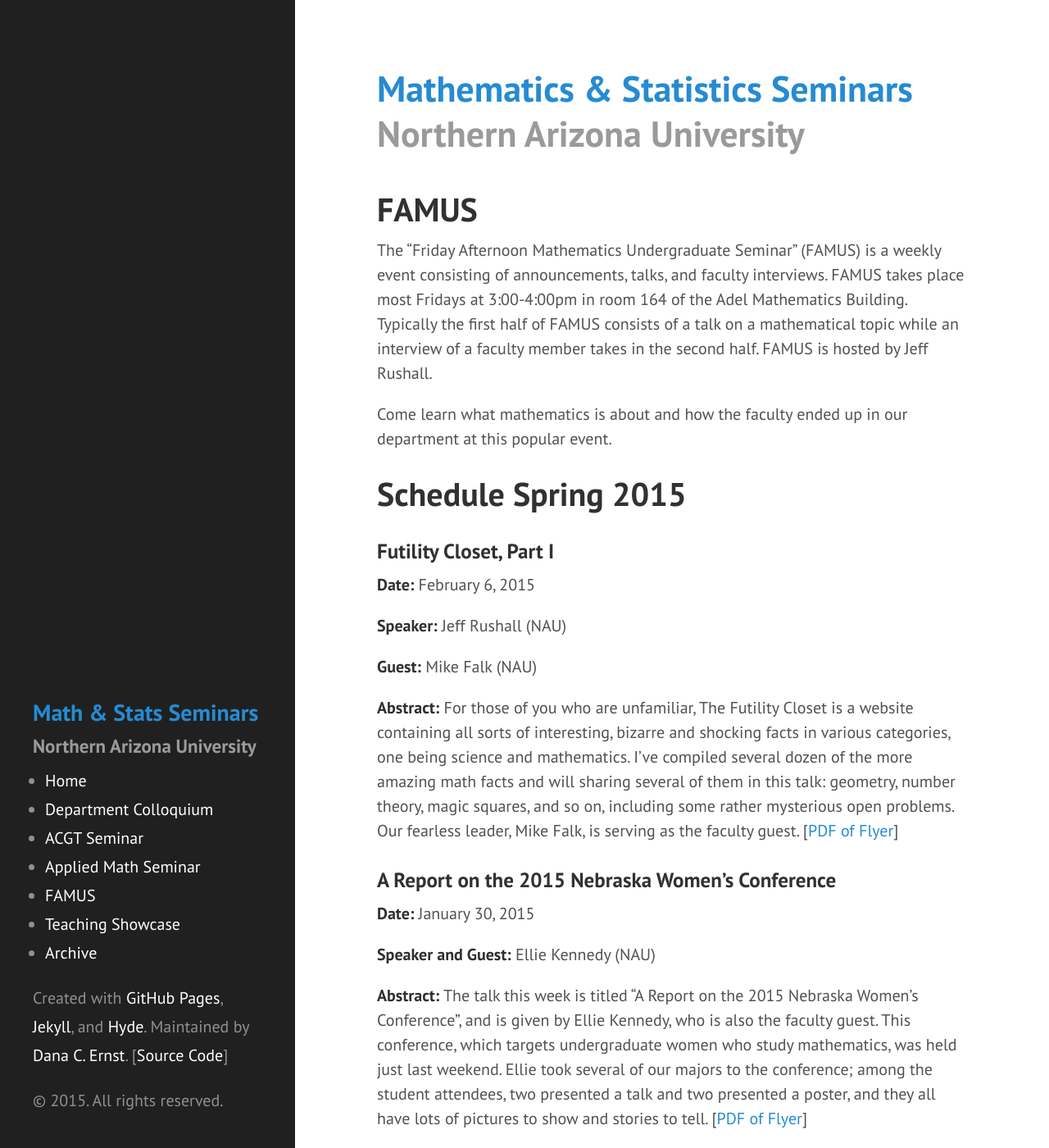
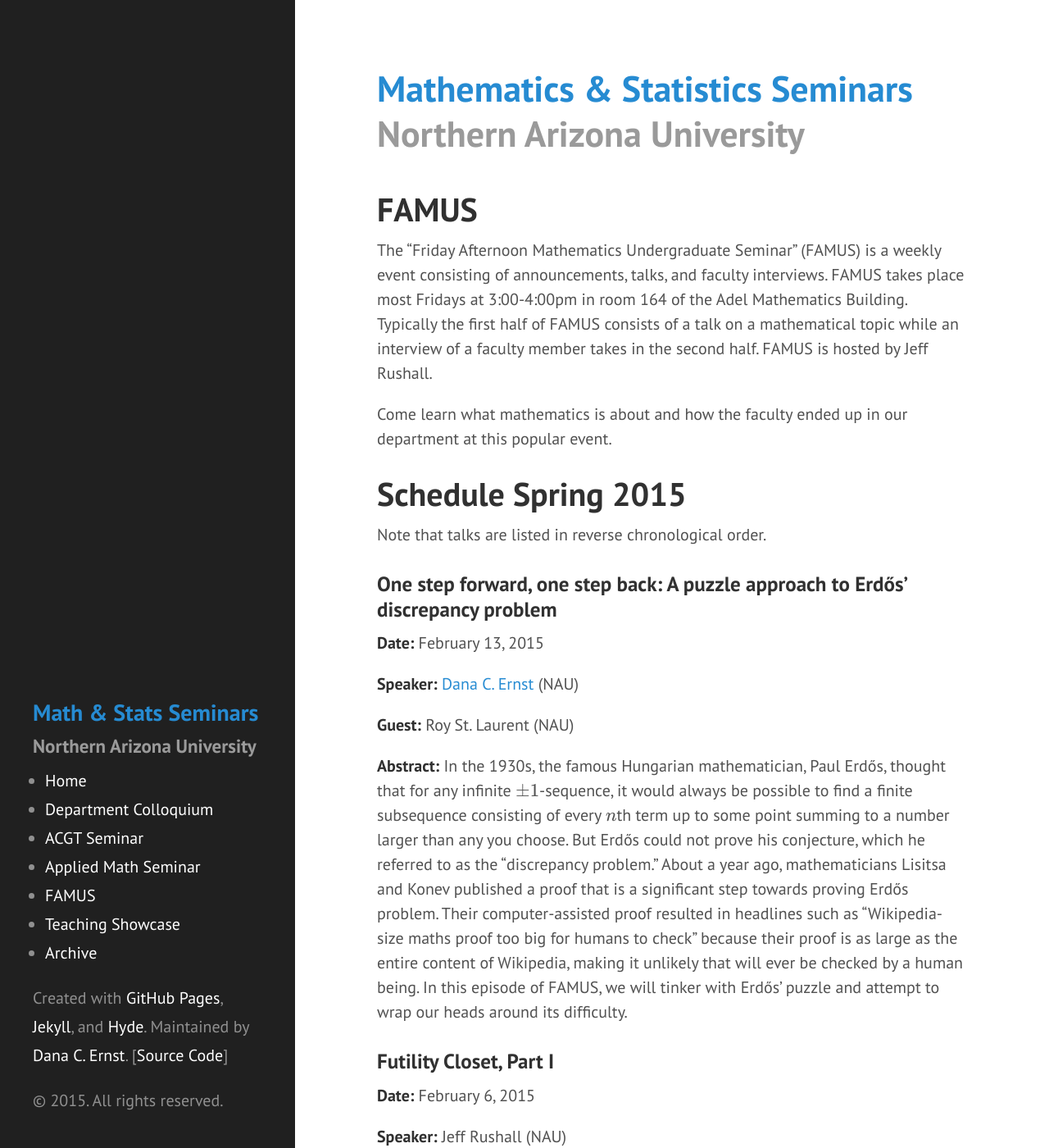
Before and after one commit to NAUMathStat/seminars, a Jekyll site: the page built from famusSpring2015.md, in a window 1280 px wide and 1400 px high. Shown: the whole window at 82% size. Built offline with Jekyll 4.4.1, drawn with Linux system fonts in a browser that asks for light colours; Markdown is read by kramdown in place of the engine named in the settings; formulas are drawn with MathJax 3.

Commit message:
Updates to FAMUS

```diff
--- a/famusSpring2015.md
+++ b/famusSpring2015.md
@@ -8,6 +8,18 @@ The "Friday Afternoon Mathematics Undergraduate Seminar" (FAMUS) is a weekly eve
 Come learn what mathematics is about and how the faculty ended up in our department at this popular event.
 
 # Schedule Spring 2015 #
+
+Note that talks are listed in reverse chronological order.
+
+### One step forward, one step back: A puzzle approach to Erdős’ discrepancy problem ###
+
+**Date:** February 13, 2015
+
+**Speaker:** [Dana C. Ernst](http://danaernst.com) (NAU)
+
+**Guest:** Roy St. Laurent (NAU)
+
+**Abstract:** In the 1930s, the famous Hungarian mathematician, Paul Erdős, thought that for any infinite $\pm1$-sequence, it would always be possible to find a finite subsequence consisting of every $n$th term up to some point summing to a number larger than any you choose. But Erdős could not prove his conjecture, which he referred to as the "discrepancy problem." About a year ago, mathematicians Lisitsa and Konev published a proof that is a significant step towards proving Erdős problem.  Their computer-assisted proof resulted in headlines such as "Wikipedia-size maths proof too big for humans to check" because their proof is as large as the entire content of Wikipedia, making it unlikely that will ever be checked by a human being. In this episode of FAMUS, we will tinker with Erdős’ puzzle and attempt to wrap our heads around its difficulty.
 
 ### Futility Closet, Part I ###
 
```
Also changed, not shown: 1 other file.
